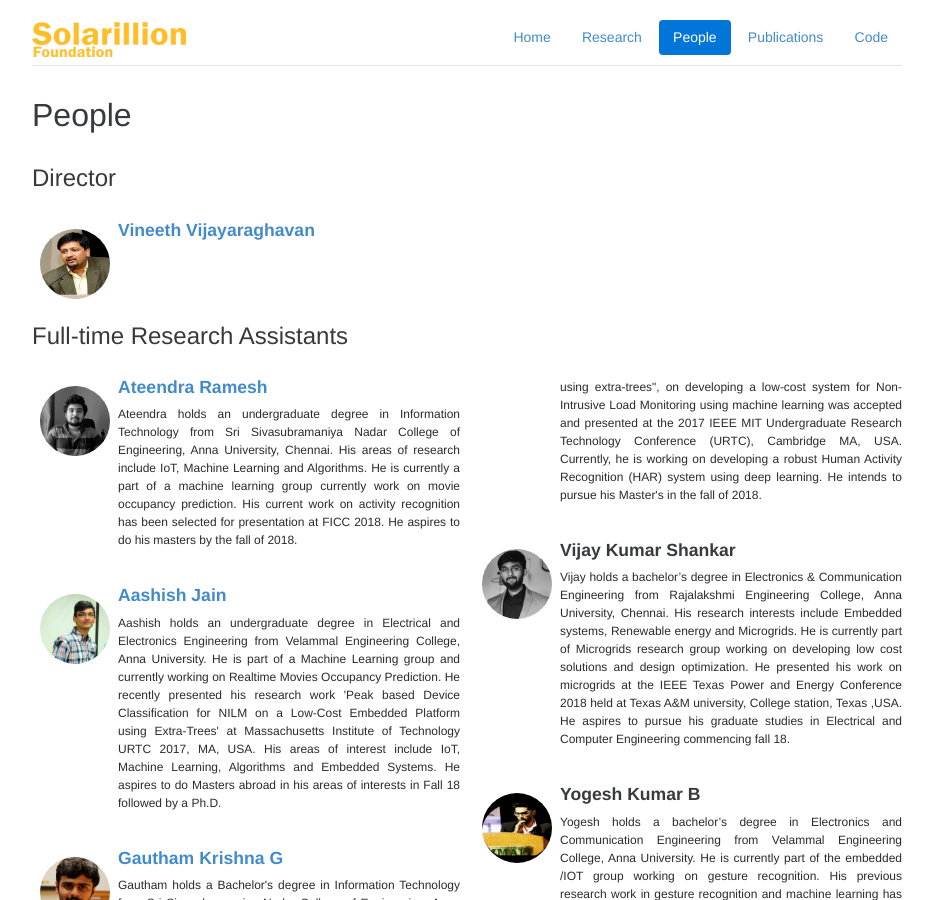
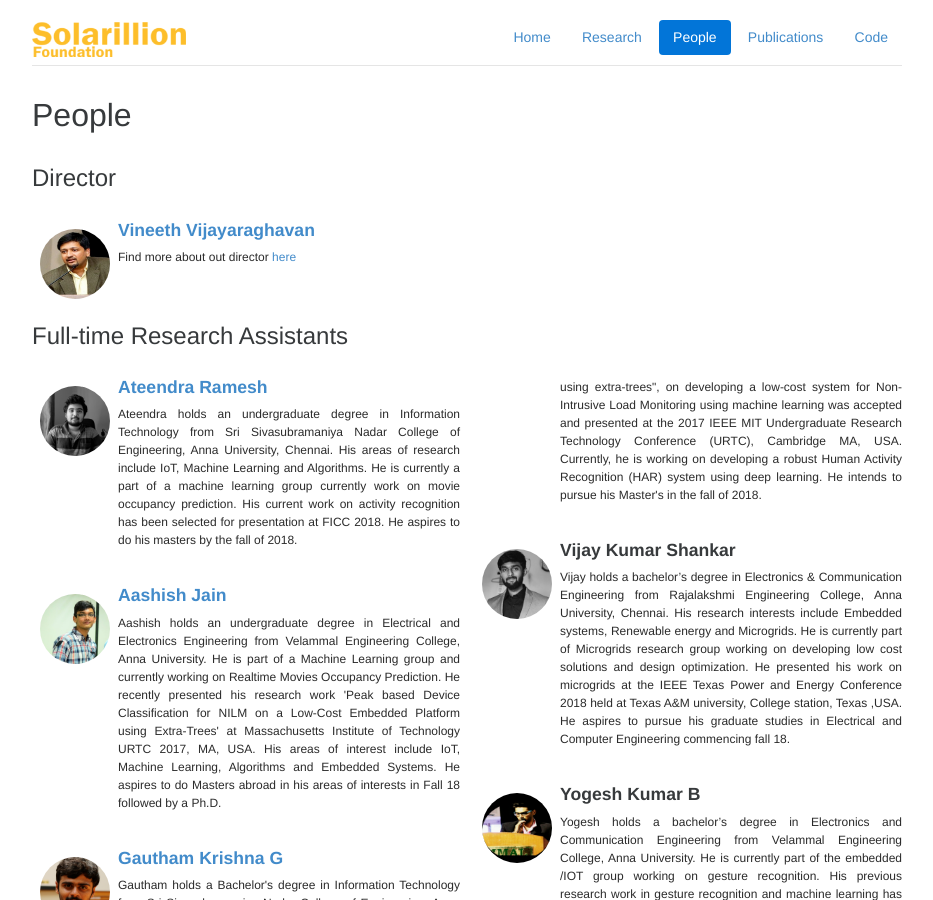
Before and after one commit to prahalath/solarillionfoundation.github.io, a Jekyll site: the page built from people.html, in a window 1280 px wide and 900 px high. Shown: the whole window, without its empty margins (173-1106 px from the left). Built offline with Jekyll 4.4.1, drawn with Linux system fonts in a browser that asks for light colours; nearby versions of some CDN libraries; Markdown is read by kramdown in place of the engine named in the settings.

Commit message:
added bio for sir

```diff
--- a/_data/people.yml
+++ b/_data/people.yml
@@ -6,6 +6,7 @@ vineethv:
     role: director
     image: /img/people/Vineeth-Vijayaraghavan.png
     webpage: "/dir"
+    bio: 'Find more about out director <a href = /dir/>here</a>'
 
 ateendra:
     display_name: "Ateendra Ramesh"
```
Also changed, not shown: 1 other file.
